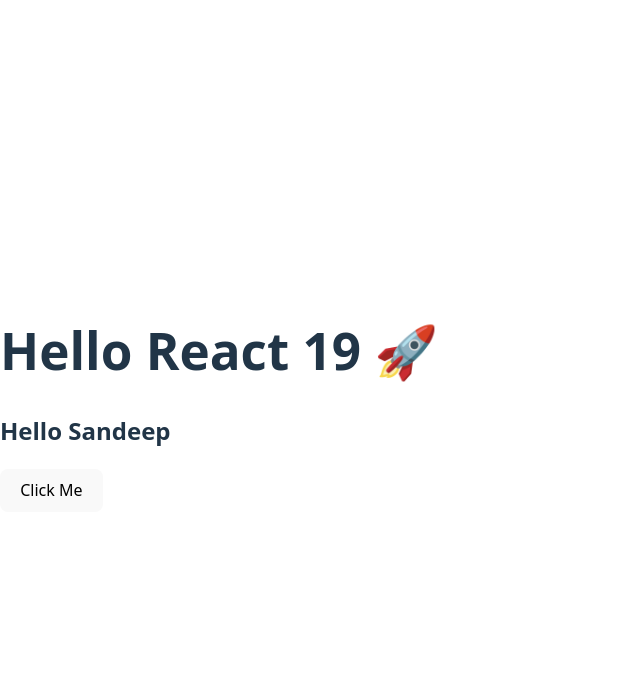
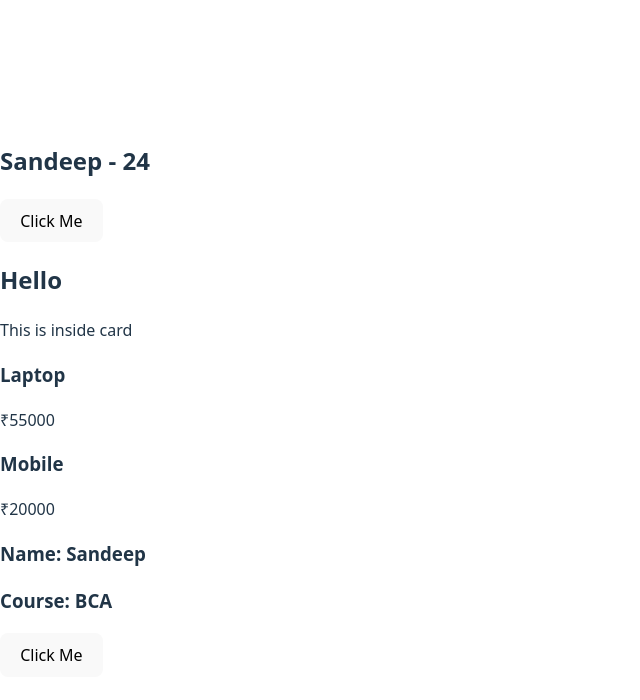
Before and after one commit to iamsandeepkushwaha/react19-app, a React (Vite) app in the folder react19-app/: page / in a window 1280 px wide. Shown: the top 700 px of the page, without its empty margins (0-640 px from the left). Built offline with nearby package versions, Linux system fonts and the light colour scheme.

Commit message:
PHASE 1: React Foundations - (DAY 2 - Props & Components Communication)

```diff
--- a/react19-app/src/App.jsx
+++ b/react19-app/src/App.jsx
@@ -1,11 +1,42 @@
-import Hello from './components/Hello'
-import Welcome from './components/Welcome'
+import User from "./components/User"
+import Button from "./components/Button"
+import Product from "./components/Product"
+import Student from "./components/Student"
 
 function App() {
+  function handleClick() {
+    alert("Button clicked from Child!");
+  }
+
+  function Card({ children }) {
+    return <div className="card">{children}</div>;
+  }
+
   return (
     <div>
-    <Hello />
-    <Welcome/>
+    <User name="Sandeep" age={24} />
+
+    {/* Props ke Types (kya-kya bhej sakte ho) */}
+    {/* <User
+    name="Rahul"          // string
+    age={22}              // number
+    isStudent={true}      // boolean
+    skills={["JS", "React"]} // array
+    /> */}
+
+    <Button onClick={handleClick} />
+
+    <Card>
+      <h2>Hello</h2>
+      <p>This is inside card</p>
+    </Card>
+
+    <Product title="Laptop" price={55000} />
+    <Product title="Mobile" price={20000} />
+    {/* 👉 Ek component, multiple products 💥 */}
+    <Student name='Sandeep' course='BCA'/>
+    <Button onClick={handleClick} />
+
     </div>
   );
 }
--- /dev/null
+++ b/react19-app/src/components/Button.jsx
@@ -0,0 +1,5 @@
+function Button({ onClick }) {
+  return <button onClick={onClick}>Click Me</button>;
+}
+
+export default Button;
--- /dev/null
+++ b/react19-app/src/components/Product.jsx
@@ -0,0 +1,10 @@
+function Product({ title, price }) {
+  return (
+    <div>
+      <h3>{title}</h3>
+      <p>₹{price}</p>
+    </div>
+  );
+}
+
+export default Product
--- /dev/null
+++ b/react19-app/src/components/Student.jsx
@@ -0,0 +1,10 @@
+function Student({name, course}) {
+    return (
+        <div>
+            <h3>Name: {name}</h3>
+            <h3>Course: {course}</h3>
+        </div>
+    );
+}
+
+export default Student;
--- /dev/null
+++ b/react19-app/src/components/User.jsx
@@ -0,0 +1,15 @@
+// function User(props) {
+//   return (
+//     <h2>
+//       Name: {props.name}, Age: {props.age}
+//     </h2>
+//   );
+// }
+
+// Props Destructuring (Clean Code ✨)
+// Same cheez, better style 👇
+function User({ name, age }) {
+  return <h2>{name} - {age}</h2>;
+}
+
+export default User;
```
